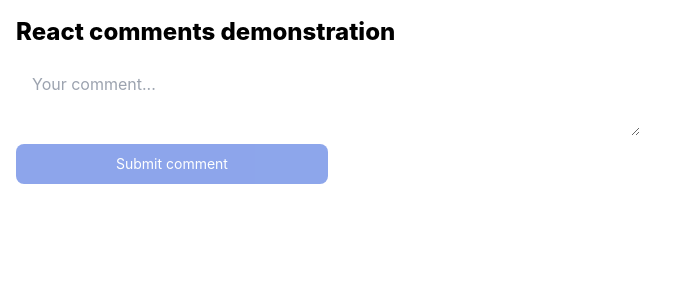
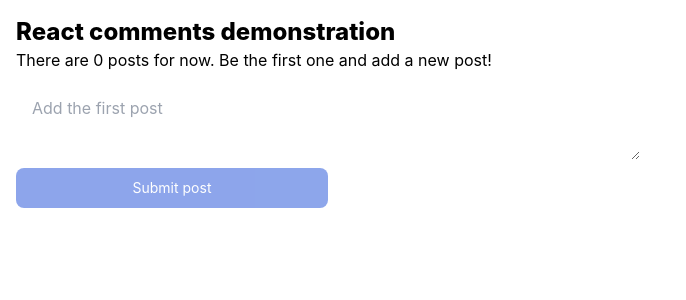
Before and after one commit to DorianW/inbwpemb, a React (Create React App) app: page / in a window 1280 px wide. Shown: the top 300 px of the page, without its empty margins (0-686 px from the left). Built offline with nearby package versions, Linux system fonts and the light colour scheme.

Commit message:
Show message to use if 0 comments are present

```diff
--- a/src/Views/CommentsView.tsx
+++ b/src/Views/CommentsView.tsx
@@ -13,7 +13,12 @@ const CommentsView = () => {
 	return (
 		<>
 			{state.length === 0 && (
-				<TextInput onSubmit={(text) => onCreatePost(text)}/>
+				<>
+					<div>There are 0 posts for now. Be the first one and add a new post!</div>
+					<TextInput onSubmit={(text) => onCreatePost(text)}
+					           placeholder="Add the first post"
+					           buttonText="Submit post"/>
+				</>
 			)}
 			{state.length > 0 && state.map(comment => (<Comment key={comment.id} {...comment}/>))}
 		</>
```
